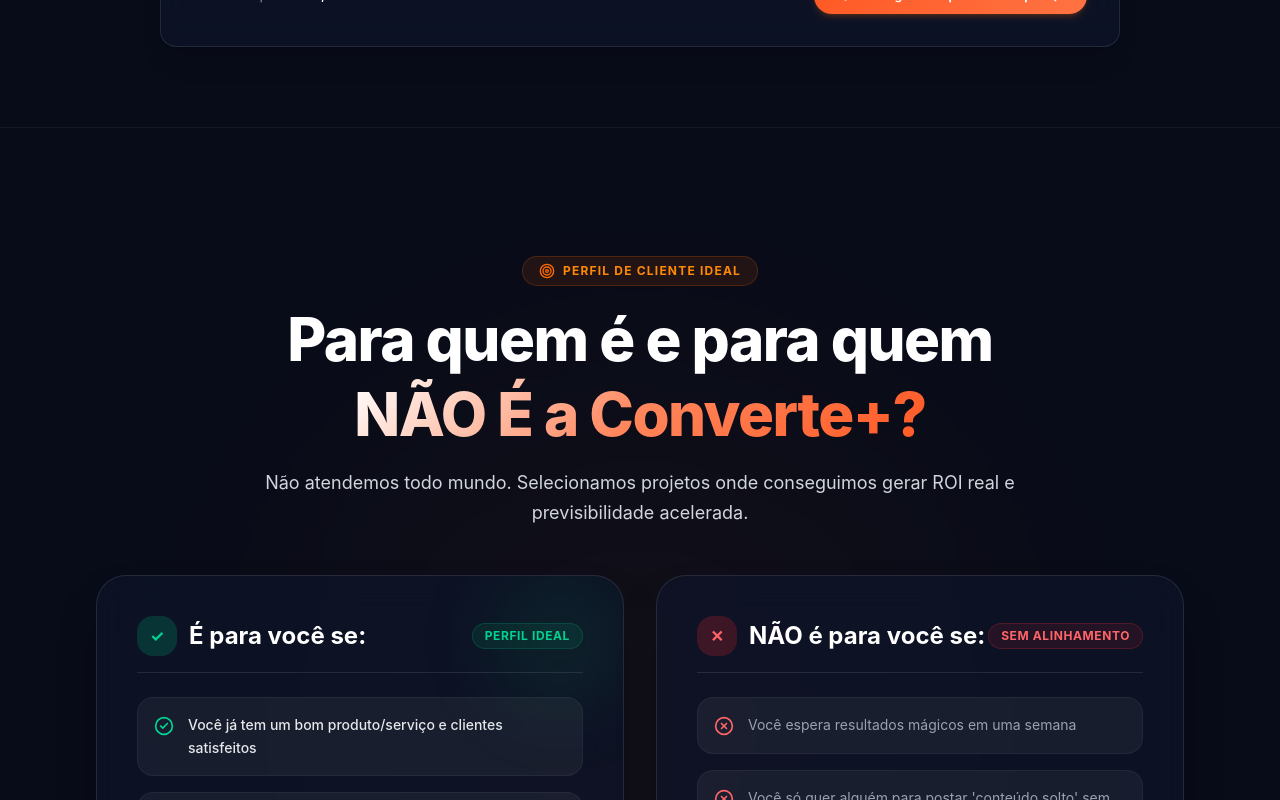
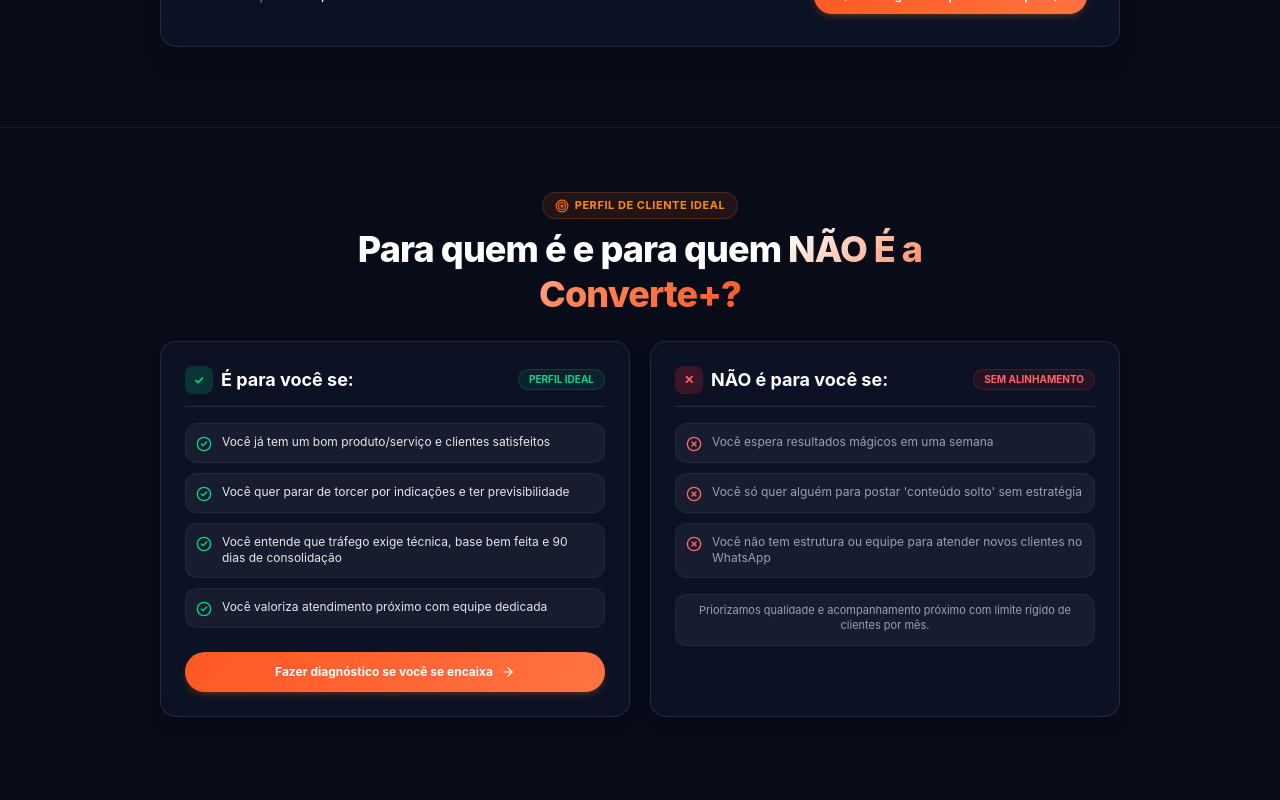
Before and after one commit to Poneyzada/Agencia-Converte-Lp, a React (Vite) app: page / in a window 1280 px wide. Shown: the part 3140-3940 px from the top of the page. Built offline with nearby package versions, Linux system fonts and the light colour scheme.

Commit message:
Compact FitSection to be lightweight and small vertically

```diff
--- a/src/components/FitSection.jsx
+++ b/src/components/FitSection.jsx
@@ -7,45 +7,36 @@
   const { forYou, notForYou } = siteConfig.fitComparison;
 
   return (
-    <section id="para-voce" className="py-24 sm:py-32 relative bg-[#080c19] overflow-hidden border-t border-white/5">
+    <section id="para-voce" className="py-14 sm:py-16 relative bg-[#080c19] overflow-hidden border-t border-white/5">
+      <div className="max-w-5xl mx-auto px-4 sm:px-6 lg:px-8 relative z-10 space-y-6">
 
-      {/* Background Radial Glow */}
-      <div className="absolute top-1/2 left-1/2 -translate-x-1/2 -translate-y-1/2 w-[40rem] h-[40rem] bg-orange-500/5 rounded-full blur-[150px] pointer-events-none" />
-
-      <div className="max-w-6xl mx-auto px-4 sm:px-6 lg:px-8 relative z-10 space-y-12">
-
-        {/* Header */}
-        <div className="text-center space-y-4 max-w-3xl mx-auto">
-          <div className="inline-flex items-center gap-2 px-4 py-1.5 rounded-full bg-orange-500/10 border border-orange-500/20 text-orange-400 text-xs font-bold uppercase tracking-widest">
-            <Target className="w-4 h-4 text-orange-500" />
+        {/* Compact Header */}
+        <div className="text-center space-y-2 max-w-2xl mx-auto">
+          <div className="inline-flex items-center gap-1.5 px-3 py-1 rounded-full bg-orange-500/10 border border-orange-500/20 text-orange-400 text-[11px] font-bold uppercase tracking-wider">
+            <Target className="w-3.5 h-3.5 text-orange-500" />
             <span>Perfil de Cliente Ideal</span>
           </div>
 
-          <h2 className="text-4xl sm:text-5xl lg:text-6xl font-extrabold text-white tracking-tight leading-tight">
-            Para quem é e para quem <br className="hidden sm:inline" />
-            <span className="text-gradient-brand">NÃO É a Converte+?</span>
+          <h2 className="text-2xl sm:text-4xl font-extrabold text-white tracking-tight leading-tight">
+            Para quem é e para quem <span className="text-gradient-brand">NÃO É a Converte+?</span>
           </h2>
-
-          <p className="text-gray-300 text-base sm:text-lg leading-relaxed">
-            Não atendemos todo mundo. Selecionamos projetos onde conseguimos gerar ROI real e previsibilidade acelerada.
-          </p>
         </div>
 
-        {/* Mobile Segmented Tab Control */}
+        {/* Mobile Tab Toggle */}
         <div className="flex justify-center md:hidden">
-          <div className="inline-flex p-1.5 rounded-[60px] bg-[#0e1529] border border-white/10 w-full max-w-xs">
+          <div className="inline-flex p-1 rounded-full bg-[#0e1529] border border-white/10 w-full max-w-xs">
             <button
               onClick={() => setActiveTab('fit')}
-              className={`flex-1 py-2.5 rounded-[30px] text-xs font-bold transition-all ${
-                activeTab === 'fit' ? 'bg-orange-500 text-white shadow-lg' : 'text-gray-400'
+              className={`flex-1 py-2 rounded-full text-xs font-bold transition-all ${
+                activeTab === 'fit' ? 'bg-orange-500 text-white shadow-md' : 'text-gray-400'
               }`}
             >
               É Para Você
             </button>
             <button
               onClick={() => setActiveTab('notFit')}
-              className={`flex-1 py-2.5 rounded-[30px] text-xs font-bold transition-all ${
-                activeTab === 'notFit' ? 'bg-red-500/80 text-white shadow-lg' : 'text-gray-400'
+              className={`flex-1 py-2 rounded-full text-xs font-bold transition-all ${
+                activeTab === 'notFit' ? 'bg-red-500/80 text-white shadow-md' : 'text-gray-400'
               }`}
             >
               NÃO É Para Você
@@ -53,75 +44,73 @@
           </div>
         </div>
 
-        {/* Side by Side Comparison Panels (Control Room Pill Cards) */}
-        <div className="grid grid-cols-1 md:grid-cols-2 gap-8 items-stretch">
+        {/* Compact Side-by-Side Comparison Grid */}
+        <div className="grid grid-cols-1 md:grid-cols-2 gap-5 items-stretch">
 
           {/* FIT CARD (É PARA VOCÊ) */}
-          <div className={`glass-panel p-8 sm:p-10 rounded-[30px] border border-emerald-500/30 bg-[#0e1529]/90 shadow-2xl space-y-6 relative overflow-hidden transition-all duration-300 ${
+          <div className={`glass-panel p-5 sm:p-6 rounded-2xl border border-emerald-500/30 bg-[#0e1529]/90 shadow-lg space-y-4 relative overflow-hidden transition-all ${
             activeTab === 'fit' ? 'block' : 'hidden md:block'
           }`}>
-            <div className="absolute top-0 right-0 w-32 h-32 bg-emerald-500/10 rounded-full blur-2xl pointer-events-none" />
-
-            <div className="flex items-center justify-between pb-4 border-b border-white/10">
-              <div className="flex items-center gap-3">
-                <div className="w-10 h-10 rounded-2xl bg-emerald-500/20 text-emerald-400 flex items-center justify-center font-bold">
+            <div className="flex items-center justify-between pb-3 border-b border-white/10">
+              <div className="flex items-center gap-2">
+                <span className="w-7 h-7 rounded-lg bg-emerald-500/20 text-emerald-400 flex items-center justify-center font-bold text-xs">
                   ✓
-                </div>
-                <h3 className="text-xl sm:text-2xl font-bold text-white">É para você se:</h3>
+                </span>
+                <h3 className="text-base sm:text-lg font-bold text-white">É para você se:</h3>
               </div>
-              <span className="px-3 py-1 rounded-full bg-emerald-500/10 text-emerald-400 border border-emerald-500/20 text-xs font-bold uppercase tracking-wider">
+              <span className="px-2.5 py-0.5 rounded-full bg-emerald-500/10 text-emerald-400 border border-emerald-500/20 text-[10px] font-bold uppercase">
                 Perfil Ideal
               </span>
             </div>
 
-            <div className="space-y-4">
+            <div className="space-y-2.5">
               {forYou.map((item, idx) => (
-                <div key={idx} className="flex items-start gap-3.5 p-4 rounded-2xl bg-white/5 border border-white/5 hover:border-emerald-500/20 transition-colors">
-                  <CheckCircle2 className="w-5 h-5 text-emerald-400 shrink-0 mt-0.5" />
-                  <span className="text-sm text-gray-200 font-medium leading-relaxed">{item}</span>
+                <div key={idx} className="flex items-start gap-2.5 p-2.5 rounded-xl bg-white/5 border border-white/5 text-xs text-gray-200">
+                  <CheckCircle2 className="w-4 h-4 text-emerald-400 shrink-0 mt-0.5" />
+                  <span className="leading-snug">{item}</span>
                 </div>
               ))}
             </div>
 
-            <div className="pt-4">
+            <div className="pt-2">
               <button
                 onClick={onOpenICP}
-                className="btn-orange w-full py-4 rounded-[30px] font-bold text-sm flex items-center justify-center gap-2.5 shadow-lg shadow-orange-500/25 cursor-pointer"
+                className="btn-orange w-full py-3 rounded-xl font-bold text-xs flex items-center justify-center gap-2 shadow-md shadow-orange-500/20 cursor-pointer"
               >
                 <span>Fazer diagnóstico se você se encaixa</span>
-                <ArrowRight className="w-4 h-4" />
+                <ArrowRight className="w-3.5 h-3.5" />
               </button>
             </div>
           </div>
 
           {/* NOT FIT CARD (NÃO É PARA VOCÊ) */}
-          <div className={`glass-panel p-8 sm:p-10 rounded-[30px] border border-red-500/20 bg-[#0c101c]/90 shadow-2xl space-y-6 relative overflow-hidden transition-all duration-300 ${
+          <div className={`glass-panel p-5 sm:p-6 rounded-2xl border border-red-500/20 bg-[#0c101c]/90 shadow-lg space-y-4 relative overflow-hidden transition-all ${
             activeTab === 'notFit' ? 'block' : 'hidden md:block'
           }`}>
-            <div className="flex items-center justify-between pb-4 border-b border-white/10">
-              <div className="flex items-center gap-3">
-                <div className="w-10 h-10 rounded-2xl bg-red-500/20 text-red-400 flex items-center justify-center font-bold">
+            <div className="flex items-center justify-between pb-3 border-b border-white/10">
+              <div className="flex items-center gap-2">
+                <span className="w-7 h-7 rounded-lg bg-red-500/20 text-red-400 flex items-center justify-center font-bold text-xs">
                   ✕
-                </div>
-                <h3 className="text-xl sm:text-2xl font-bold text-white">NÃO é para você se:</h3>
+                </span>
+                <h3 className="text-base sm:text-lg font-bold text-white">NÃO é para você se:</h3>
               </div>
-              <span className="px-3 py-1 rounded-full bg-red-500/10 text-red-400 border border-red-500/20 text-xs font-bold uppercase tracking-wider">
+              <span className="px-2.5 py-0.5 rounded-full bg-red-500/10 text-red-400 border border-red-500/20 text-[10px] font-bold uppercase">
                 Sem Alinhamento
               </span>
             </div>
 
-            <div className="space-y-4">
+            <div className="space-y-2.5">
               {notForYou.map((item, idx) => (
-                <div key={idx} className="flex items-start gap-3.5 p-4 rounded-2xl bg-white/5 border border-white/5">
-                  <XCircle className="w-5 h-5 text-red-400 shrink-0 mt-0.5" />
-                  <span className="text-sm text-gray-400 font-normal leading-relaxed">{item}</span>
+                <div key={idx} className="flex items-start gap-2.5 p-2.5 rounded-xl bg-white/5 border border-white/5 text-xs text-gray-400">
+                  <XCircle className="w-4 h-4 text-red-400 shrink-0 mt-0.5" />
+                  <span className="leading-snug">{item}</span>
                 </div>
               ))}
             </div>
 
-            <div className="pt-4 p-4 rounded-2xl bg-white/5 border border-white/5 text-center">
-              <p className="text-xs text-gray-400 leading-relaxed">
-                Priorizamos qualidade e acompanhamento próximo em vez de quantidade. Por isso temos um limite rígido de clientes atendidos por mês.
+            <div className="pt-2 p-3 rounded-xl bg-white/5 border border-white/5 text-center">
+              <p className="text-[11px] text-gray-400 leading-snug">
+                Priorizamos qualidade e acompanhamento próximo com limite rígido de clientes por mês.
               </p>
             </div>
           </div>
```
